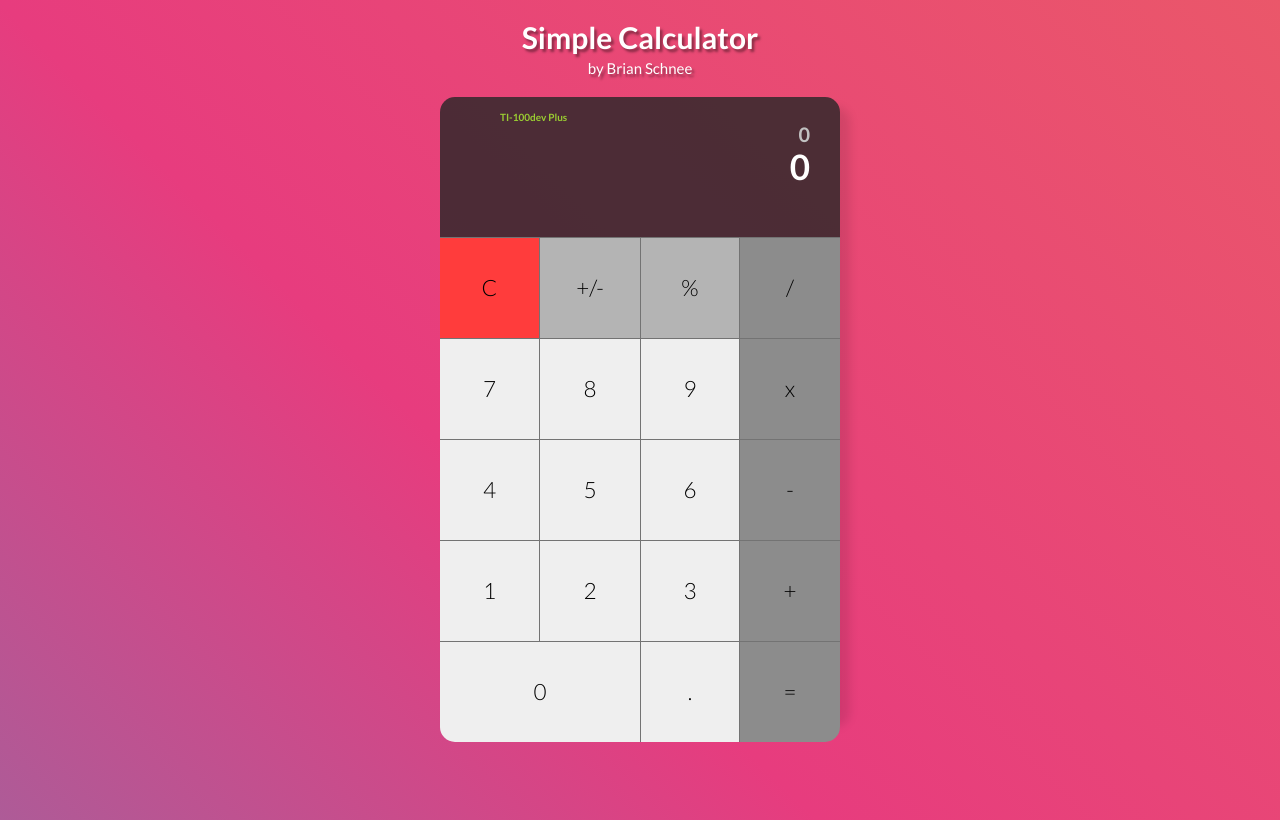
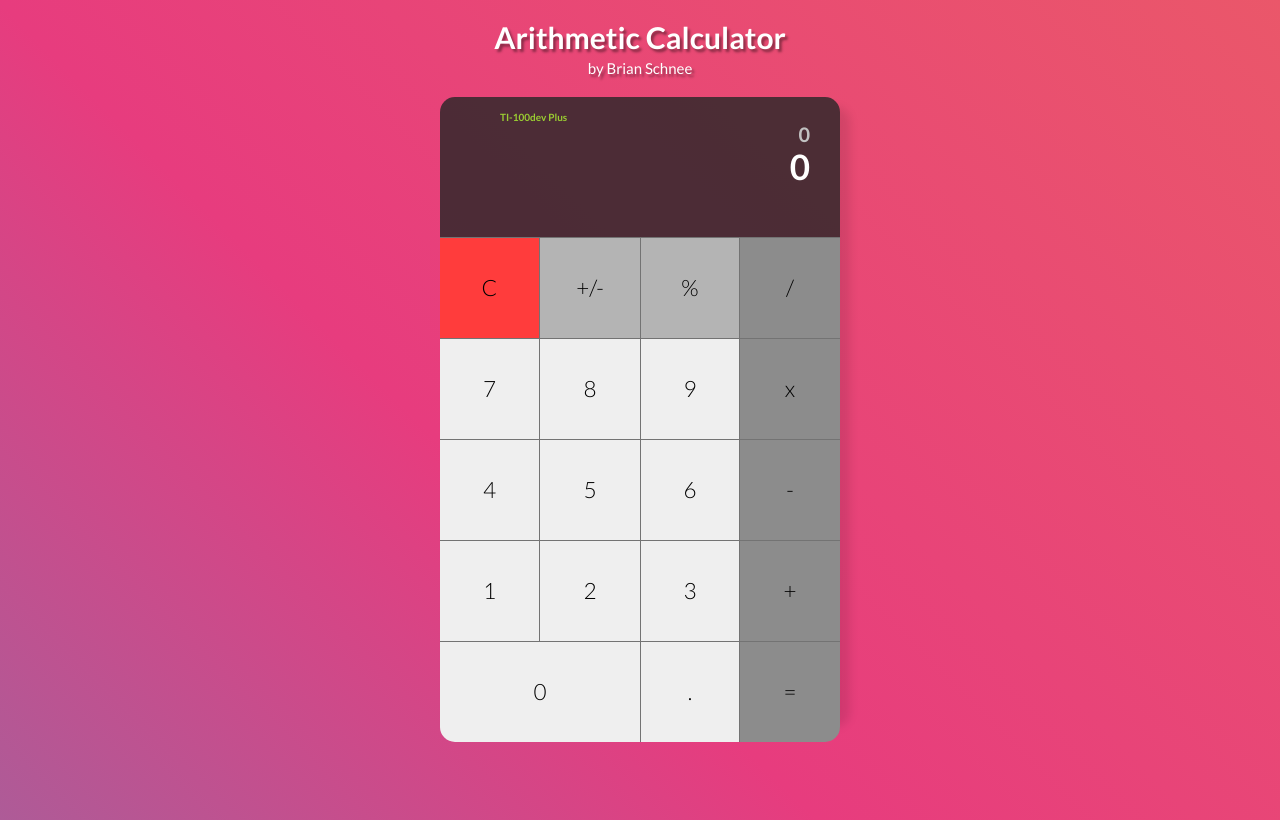
Before and after one commit to schneedotdev/arithmetic-calculator, a plain HTML site: page index.html in a window 1280 px wide. Drawn offline with Linux system fonts and the light colour scheme.

Commit message:
small change

```diff
--- a/index.html
+++ b/index.html
@@ -2,7 +2,7 @@
 <html lang="en">
 	<head>
     	<meta charset="utf-8">
-    	<meta name="description" content="This app emulates a simple calculator">
+    	<meta name="description" content="This app emulates an arithmetic calculator">
     	<meta name="keywords" content="calculator, numbers, addition, subtraction, division, multiplication">
 
 		<title>Calculator</title>
@@ -19,7 +19,7 @@
 	<body>
 
         <header class="header">
-            <h1 class="title">Simple Calculator</h1>
+            <h1 class="title">Arithmetic Calculator</h1>
             <p class="author">by Brian Schnee</p>
         </header>
 
```
